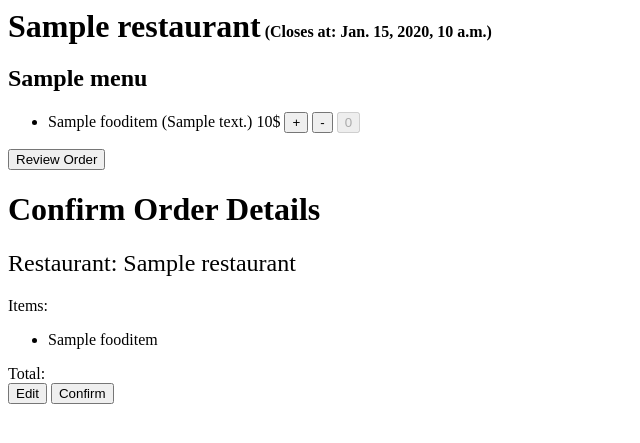
After one commit to Ibrahim004/Restaurants-Pickup, a Django app: template foody/foodyapp/templates/foodyapp/menu_details2.html in a window 1280 px wide. The commit adds this page. Shown: the top 443 px of the page, without its empty margins (0-640 px from the left). Run offline with Django 3.2, Linux system fonts and the light colour scheme; the template is opened without the code that fills it: most values are stand-ins (such as "Sample title", 1, 10 or a date in 2020).

Commit message:
Implements front end for food menu and order summary

```diff
--- /dev/null
+++ b/foody/foodyapp/static/foodyapp/restaurant_details.css
@@ -0,0 +1,5 @@
+
+.menu_link {
+    color:blue;
+    text-decoration:none;
+}
--- /dev/null
+++ b/foody/foodyapp/templates/foodyapp/menu_details2.html
@@ -0,0 +1,114 @@
+<!DOCTYPE html>
+<html lang="en">
+<head>
+    <meta charset="UTF-8">
+    <title id="document-id">Menu</title>
+</head>
+<body>
+{% if restaurant %}
+<div id="menu-details">
+    <div>
+        <h1 style="display:inline">{{restaurant.name}}</h1>
+        <span><strong>(Closes at: {{restaurant.closing_time}})</strong></span>
+    </div>
+    {% if menu %}
+    <form method="post" action="{% url 'submit_order' restaurant.id %}">
+        {% csrf_token %}
+        <h2>{{menu.title}}</h2>
+        <ul>
+            {% for fooditem in menu.fooditem_set.all %}
+            <li>
+                {{fooditem.name}} ({{fooditem.description}}) {{fooditem.price}}$
+                <button type="button" onclick="incrementCount({{fooditem.id}})">+</button>
+                <button type="button" onclick="decrementCount({{fooditem.id}})">-</button>
+                <button id="displayButton{{fooditem.id}}" disabled>0</button>
+                <input id="{{fooditem.id}}" hidden name="{{fooditem.name}}" value="0">
+            </li>
+            {% endfor %}
+        </ul>
+
+        <button type="button" onclick="displayOrderDetails()">Review Order</button>
+    </form>
+    {% endif %}
+</div>
+{% endif %}
+
+<div style=''>
+    <h1>Confirm Order Details</h1>
+    <h2 style="font-weight:normal">Restaurant: {{restaurant.name}}</h2>
+    <div>
+        <span>Items:</span>
+        <ul>
+            {% for fooditem in menu.fooditem_set.all %}
+            <li>
+                <span id="quantity{{fooditem.id}}"></span> {{fooditem.name}} <span id="price{{fooditem.id}}" value="0"></span>
+            </li>
+            {% endfor %}
+        </ul>
+        <span id="total">Total: </span>
+        <div>
+            <button type="button">Edit</button>
+            <button type="button">Confirm</button>
+        </div>
+    </div>
+</div>
+<script>
+    function incrementCount(id){
+        element = document.getElementById(id);
+        element.value++;
+        document.getElementById('displayButton' + id).innerHTML = element.value;
+    }
+
+    function decrementCount(id){
+        element = document.getElementById(id);
+        if(element.value > 0){
+            element.value--;
+            document.getElementById('displayButton' + id).innerHTML = element.value;
+        }
+    }
+
+    function displayOrderDetails(){
+        document.getElementById('document-id').innerHTML = 'Order Details';
+        document.getElementById('menu-details').style.display = 'none';
+
+
+        "{% for item in menu.fooditem_set.all %}"
+            var id = "{{item.id}}";
+
+            setQuantity(id);
+
+            var price = "{{item.price}}";
+
+            setPrice(id, price);
+
+        "{% endfor %}"
+
+        // set the total
+        setTotal();
+    }
+    function setQuantity(id){
+        quantity = document.getElementById(id).value;
+        document.getElementById('quantity'+id).innerHTML=quantity;
+    }
+
+    function setPrice(id, itemPrice){
+        quantity = document.getElementById(id).value;
+        var total = quantity * itemPrice;
+        var element = document.getElementById('price'+id);
+        element.value = total
+        element.innerHTML = total + '$';
+    }
+
+    function setTotal(){
+        var total = 0;
+        "{% for item in menu.fooditem_set.all %}"
+            var id = "{{item.id}}";
+            var subTotal = document.getElementById('price'+id).value;
+            console.log(subTotal);
+            total+= (subTotal);
+        "{% endfor %}"
+        document.getElementById('total').innerHTML = "Total: " + total.toFixed(2) + "$";
+    }
+</script>
+</body>
+</html>
--- a/foody/foodyapp/templates/foodyapp/restaurant_details.html
+++ b/foody/foodyapp/templates/foodyapp/restaurant_details.html
@@ -1,3 +1,5 @@
+{% load static %}
+<link rel="stylesheet" type="text/css" href="{% static 'foodyapp/restaurant_details.css' %}">
 <!DOCTYPE html>
 <html lang="en">
 <head>
@@ -22,7 +24,7 @@
         <ul>
             {% for menu in restaurant.menus.all %}
             <li>
-                <a href="{% url 'menu_details' menu.id %}">
+                <a class="menu_link" href="{% url 'menu_details' menu.id %}">
                     <strong>{{menu.title}}</strong> (from {{menu.from_time}} to {{menu.to_time}})
                 </a>
             </li>
--- a/foody/foodyapp/urls.py
+++ b/foody/foodyapp/urls.py
@@ -8,5 +8,6 @@ urlpatterns = [
     path('restaurants/', views.get_restaurants, name='restaurants'),
     path('restaurant_details/<str:restaurant_id>', views.get_restaurant_details, name='restaurant_details'),
     path('menu_details/<str:menu_id>', views.get_menu_details, name='menu_details'),
-    path('review_order/', views.review_order, name='review_order')
+    path('review_order/<str:restaurant_id>/<str:menu_id>', views.review_order, name='review_order'),
+    path('submit_order/<str:restaurant_id>/', views.submit_order, name='submit_order'),
 ]
```
Also changed, not shown: foody/foodyapp/templates/foodyapp/menu_details.html (+30 -4 lines), foody/foodyapp/templates/foodyapp/order_details.html (added, +10 -0 lines), foody/foodyapp/views.py (+26 -3 lines).
